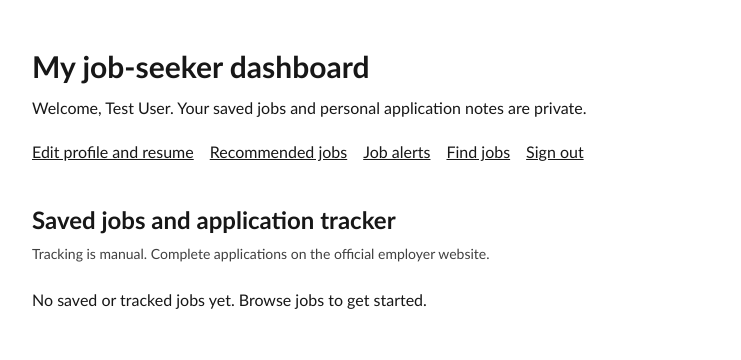
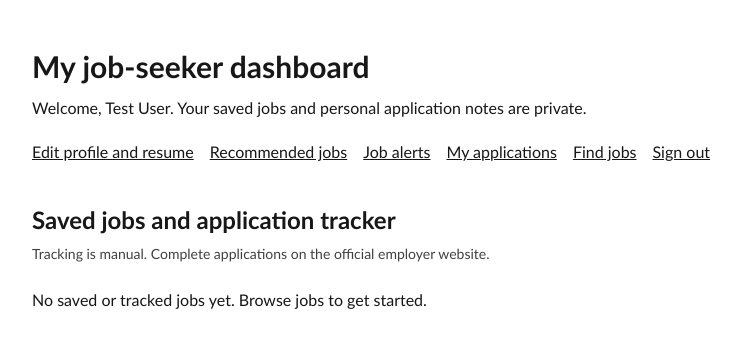
Before and after one commit to InKunalMahajan/deafjobsindia, a Laravel app: page /account in a window 1280 px wide. Shown: the part 65-425 px from the top of the page, without its empty margins (64-805 px from the left). Run offline with Laravel 12, Linux system fonts and the light colour scheme; a user stored in the database is signed in; data comes from the database, SQL or seed files in the repository; data that the repository does not hold is empty; style sheets or scripts are compiled from the project's sources; some libraries are stand-ins or nearby versions.

Commit message:
feat(stage17): connect application history and tracking

```diff
--- a/resources/views/job-seeker/dashboard.blade.php
+++ b/resources/views/job-seeker/dashboard.blade.php
@@ -2,7 +2,7 @@
 <section class="dji-container py-12">
 <h1 class="text-3xl font-bold">My job-seeker dashboard</h1>
 <p class="mt-3">Welcome, {{ auth()->user()->name }}. Your saved jobs and personal application notes are private.</p>
-<div class="mt-5 flex flex-wrap gap-4"><a class="underline" href="{{ route('seeker.profile') }}">Edit profile and resume</a><a class="underline" href="{{ route('seeker.recommendations') }}">Recommended jobs</a><a class="underline" href="{{ route('seeker.alerts') }}">Job alerts</a><a class="underline" href="{{ route('jobs.index') }}">Find jobs</a>
+<div class="mt-5 flex flex-wrap gap-4"><a class="underline" href="{{ route('seeker.profile') }}">Edit profile and resume</a><a class="underline" href="{{ route('seeker.recommendations') }}">Recommended jobs</a><a class="underline" href="{{ route('seeker.alerts') }}">Job alerts</a><a class="underline" href="{{ route('seeker.applications') }}">My applications</a><a class="underline" href="{{ route('jobs.index') }}">Find jobs</a>
 <form method="POST" action="{{ route('seeker.logout') }}">@csrf<button type="submit" class="underline">Sign out</button></form></div>
 @if(session('status'))<p role="status" class="mt-4">{{ session('status') }}</p>@endif
 @if($errors->any())<p role="alert" class="mt-4">{{ $errors->first() }}</p>@endif
@@ -26,6 +26,7 @@
 <label class="grid gap-1">Date applied<input type="date" name="applied_at" class="min-h-12 rounded-lg border border-neutral-500 p-2" value="{{ $tracked[$job->id]->applied_at ?? '' }}"></label>
 <label class="grid gap-1">Private notes<textarea name="notes" maxlength="2000" class="rounded-lg border border-neutral-500 p-2" rows="2">{{ $tracked[$job->id]->notes ?? '' }}</textarea></label>
 <button class="min-h-12 rounded-lg bg-black px-4 text-white" type="submit">Update tracker</button>
+@if(isset($tracked[$job->id]))<a class="underline" href="{{ route('seeker.applications.history',$job) }}">View status history</a>@endif
 </form></article>
 @empty<p>No saved or tracked jobs yet. Browse jobs to get started.</p>@endforelse
 </div></section></x-layouts.site>
```
